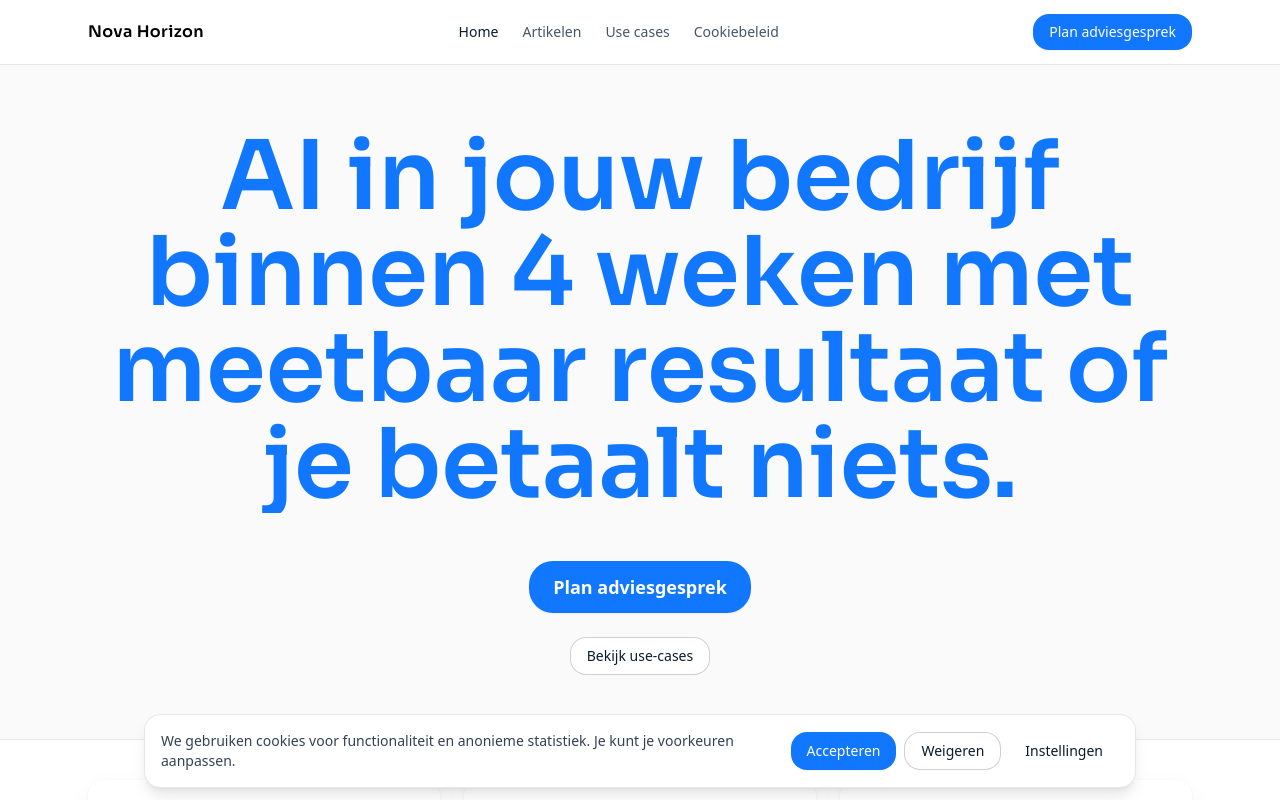
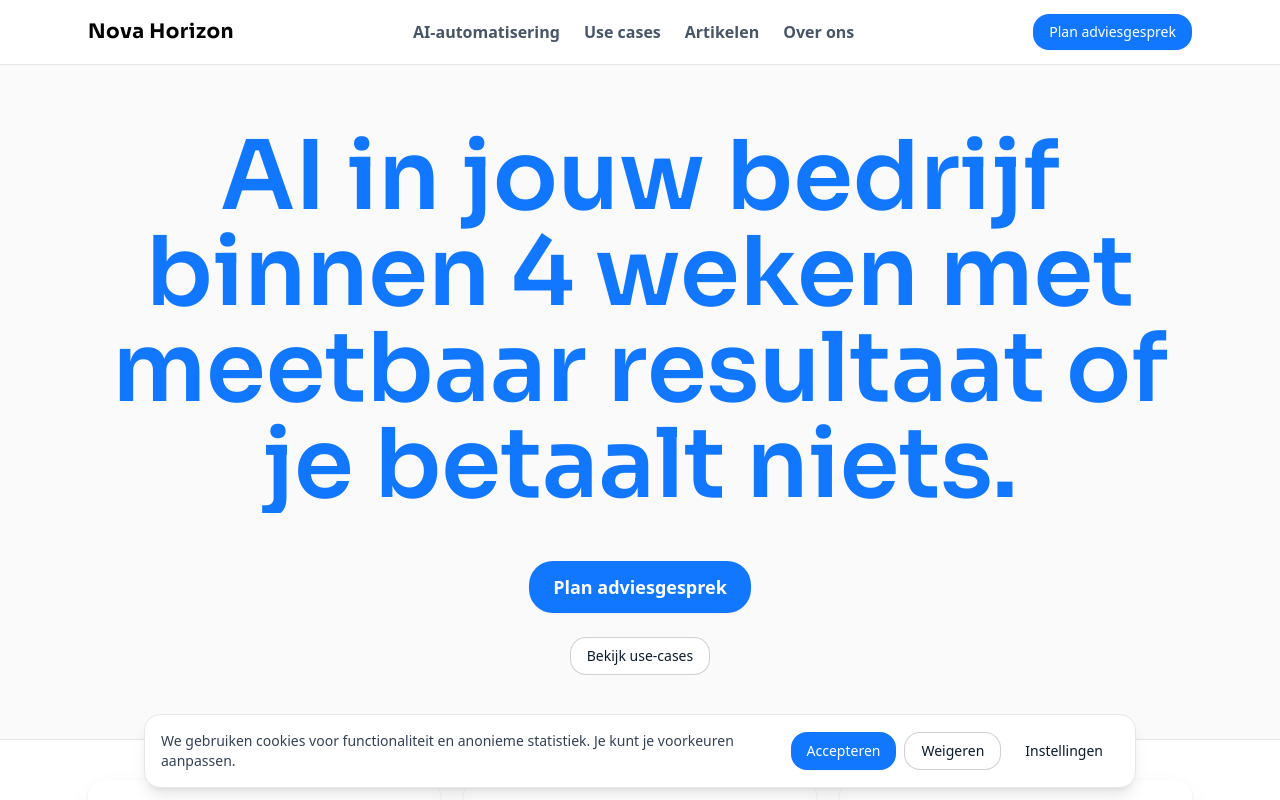
Before and after one commit to cwazuidema/novahorizon_corporate, a Next.js app: page / in a window 1280 px wide. Shown: the top 800 px of the page. Built offline with nearby package versions, Linux system fonts and the light colour scheme.

Commit message:
Update Nav component: Modify navigation items to include 'AI-automatisering' and 'Over ons', adjust link styles for improved visibility and consistency.

```diff
--- a/components/Nav.jsx
+++ b/components/Nav.jsx
@@ -7,24 +7,26 @@ import Button from './Button';
 export default function Nav() {
     const pathname = usePathname();
     const navItems = [
-        { href: '/', label: 'Home' },
+        { href: '/ai-automatisering', label: 'AI-automatisering' },
+        { href: '/use-cases', label: 'Use cases' },
         { href: '/artikelen', label: 'Artikelen' },
-        { href: '/use-cases', label: 'Use cases' },
-        { href: '/cookiebeleid', label: 'Cookiebeleid' },
+        { href: '/over-ons', label: 'Over ons' },
     ];
 
     return (
         <header className="sticky top-0 z-50 border-b border-[#E6E6E6] bg-white/80 backdrop-blur">
             <Container className="flex h-16 items-center justify-between">
                 <div className="flex items-center gap-3">
-                    <span className="font-semibold tracking-wide" style={{ fontFamily: 'var(--font-sora), var(--font-inter), ui-sans-serif' }}>Nova Horizon</span>
+                    <Link href="/" className="font-bold text-lg md:text-xl tracking-wide" style={{ fontFamily: 'var(--font-sora), var(--font-inter), ui-sans-serif' }}>
+                        Nova Horizon
+                    </Link>
                 </div>
                 <nav className="hidden items-center gap-6 md:flex">
                     {navItems.map((it) => {
                         const active = pathname === it.href;
                         return (
                             <Link key={it.href} href={it.href} className={[
-                                'text-sm transition',
+                                'text-base font-semibold transition',
                                 active ? 'text-[#0B1C2C]' : 'text-slate-600 hover:text-[#0B1C2C]'
                             ].join(' ')}>
                                 {it.label}
```
